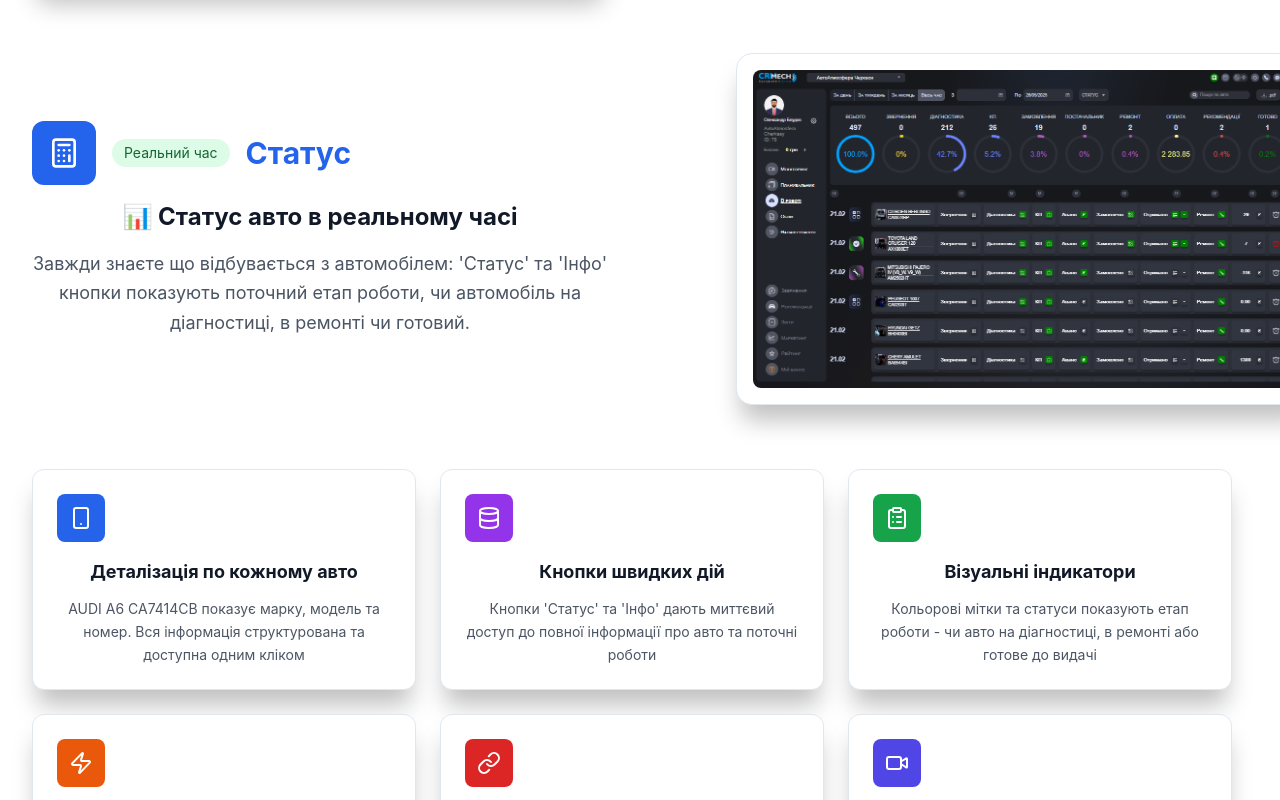
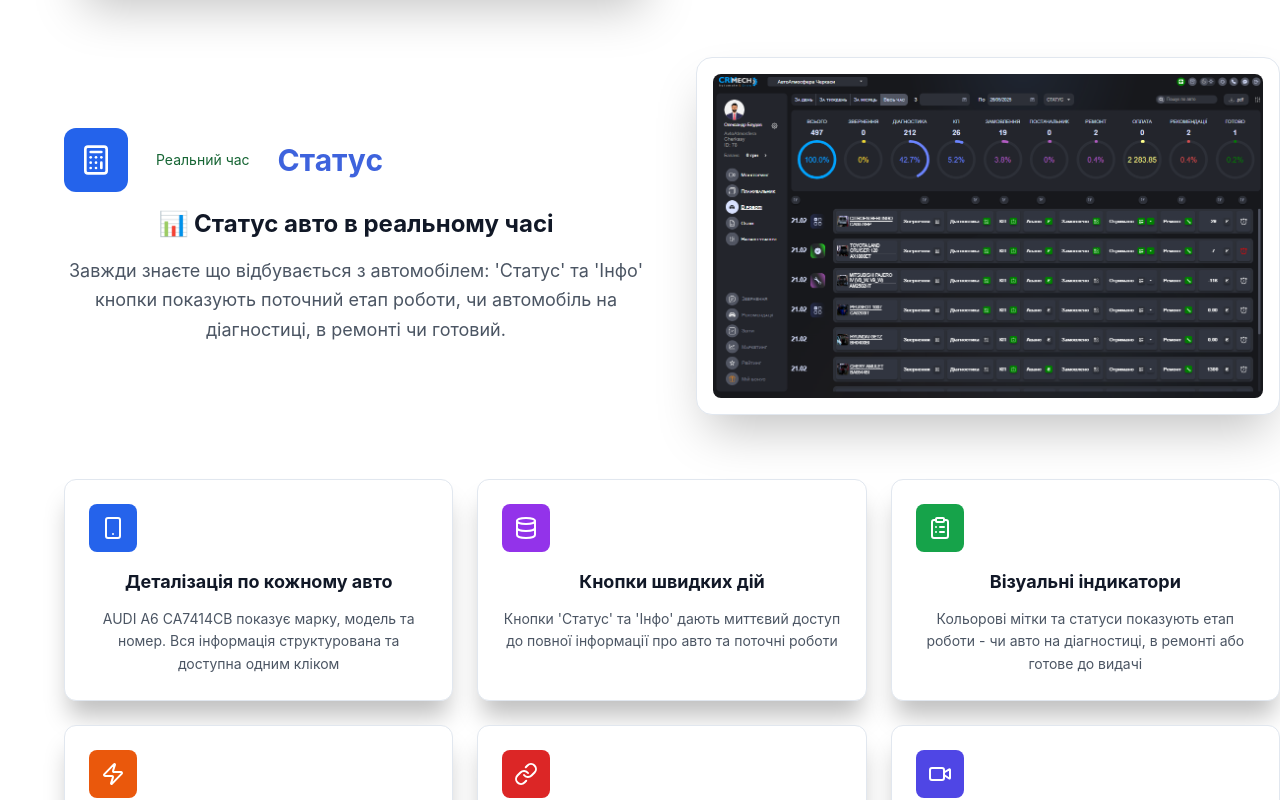
Before and after one commit to ExpanseCode/CRMMech, a React (Vite) app: page / in a window 1280 px wide. Shown: the part 3100-3900 px from the top of the page. Built offline with nearby package versions, Linux system fonts and the light colour scheme.

Commit message:
styles fixes

```diff
--- a/src/components/Landing/FeaturesSection/FeaturesSection.jsx
+++ b/src/components/Landing/FeaturesSection/FeaturesSection.jsx
@@ -4,7 +4,8 @@ import ListOfMainFeatures from './ListOfMainFeatures/ListOfMainFeatures.jsx';
 
 export default function FeaturesSection() {
   return (
-    <section>
+    <section id="features">
+      <div className={css.container}>
         <div className={css.titleBox}>
           <p className={css.title}>Ключові можливості системи</p>
           <p className={css.descr}>
@@ -14,6 +15,7 @@ export default function FeaturesSection() {
         </div>
         <ListOfMainFeatures />
         <ListOfExtraFeatures />
+      </div>
     </section>
   );
 }
--- a/src/components/Landing/FeaturesSection/FeaturesSection.module.css
+++ b/src/components/Landing/FeaturesSection/FeaturesSection.module.css
@@ -1,3 +1,6 @@
+.container {
+  padding: 0 32px;}
+
 .titleBox {
   width: 100%;
   display: flex;
--- a/src/components/Landing/FeaturesSection/ListOfExtraFeatures/ListOfExtraFeatures.module.css
+++ b/src/components/Landing/FeaturesSection/ListOfExtraFeatures/ListOfExtraFeatures.module.css
@@ -1,14 +1,15 @@
 .list {
-  display: flex;
-  flex-wrap: wrap;
+  display: grid;
+  grid-template-columns: repeat(3, minmax(0, 1fr));
+  /* flex-wrap: wrap; */
   gap: 1.5rem;
   align-items: center;
   margin-top: 4rem;
 }
 
 .item {
-  width: 384px;
-  height: 221px;
+  width: 100%;
+  height: 100%;
   padding: 1.5rem;
   border-radius: 0.75rem;
   box-shadow: 0 20px 25px -5px rgba(0, 0, 0, 0.25);
--- a/src/components/Landing/FeaturesSection/ListOfMainFeatures/ListOfMainFeatures.module.css
+++ b/src/components/Landing/FeaturesSection/ListOfMainFeatures/ListOfMainFeatures.module.css
@@ -8,8 +8,8 @@
   display: flex;
   align-items: center;
   flex-direction: row;
-  /* gap: 3rem; */
-  justify-content: space-between;
+  gap: 3rem;
+  /* justify-content: space-between; */
 }
 
 .item:nth-child(2) {
@@ -17,7 +17,7 @@
 }
 
 .textPart {
-  width: 576px;
+  width: 584px;
   display: flex;
   flex-direction: column;
   gap: 1rem;
@@ -49,10 +49,10 @@
 .highlight {
   font-size: 0.875rem;
   line-height: 1.25rem;
-  color: #166534;
+  color: var(--dark-green-text);
 
   padding: 0.25rem 0.75rem;
-  background-color: #dcfce7;
+  background-color: var(----light-green-icon);
   border-radius: 9999px;
 
   display: flex;
@@ -61,7 +61,7 @@
 }
 
 .stats {
-  color: #2463eb;
+  color: var(--primary);
   font-size: 1.875rem;
   line-height: 2.25rem;
   font-weight: 700;
@@ -87,11 +87,11 @@
 .imgBox {
   background-color: white;
   border-radius: 1rem;
-  box-shadow: 0 20px 25px -5px rgba(0, 0, 0, 0.25);
+  box-shadow: 0 25px 50px -12px rgba(0, 0, 0, 0.25);
   border: 1px solid #e1e7ef;
   padding: 1rem;
   transition: scale 0.5s ease-in-out;
-  width: 576px;
+  width: 584px;
 }
 
 .imgBox:hover {
```
Lines whose indentation alone changed are shown as unchanged.
